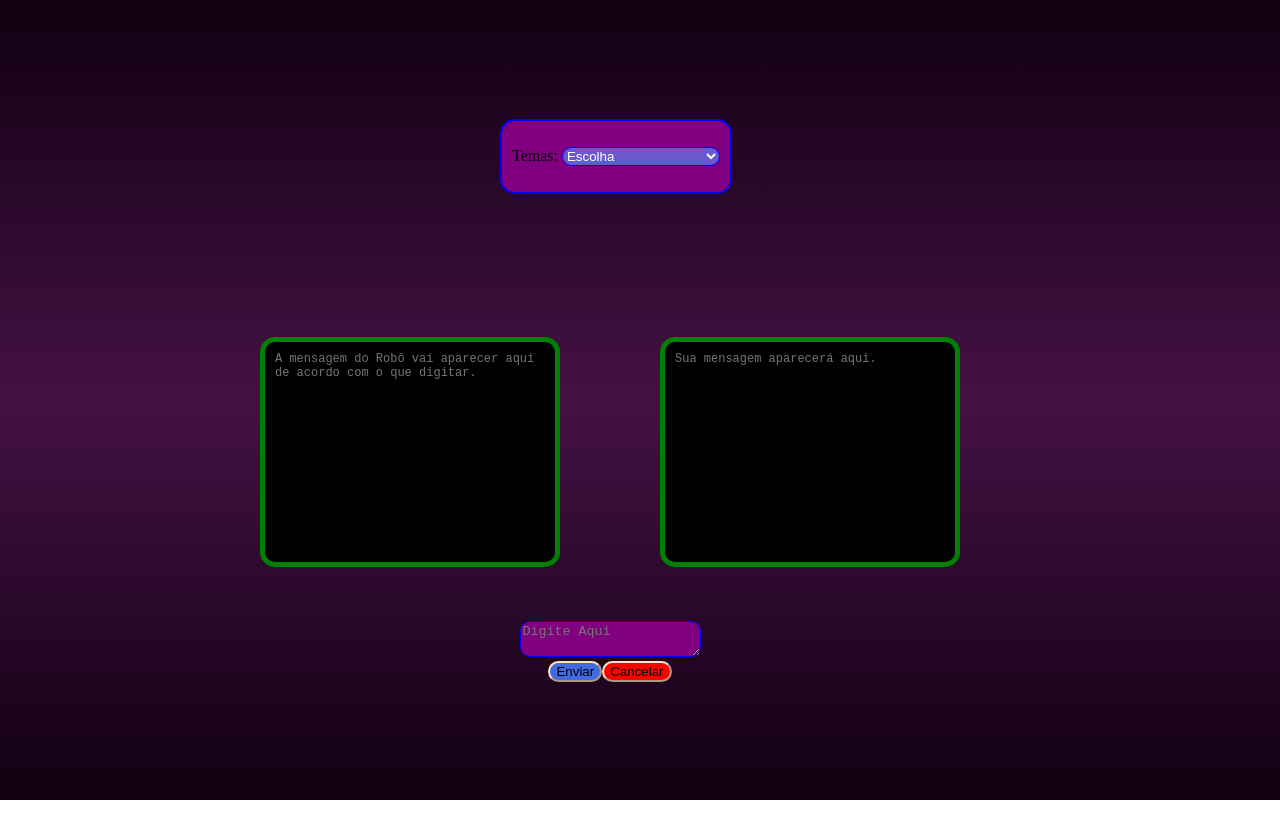
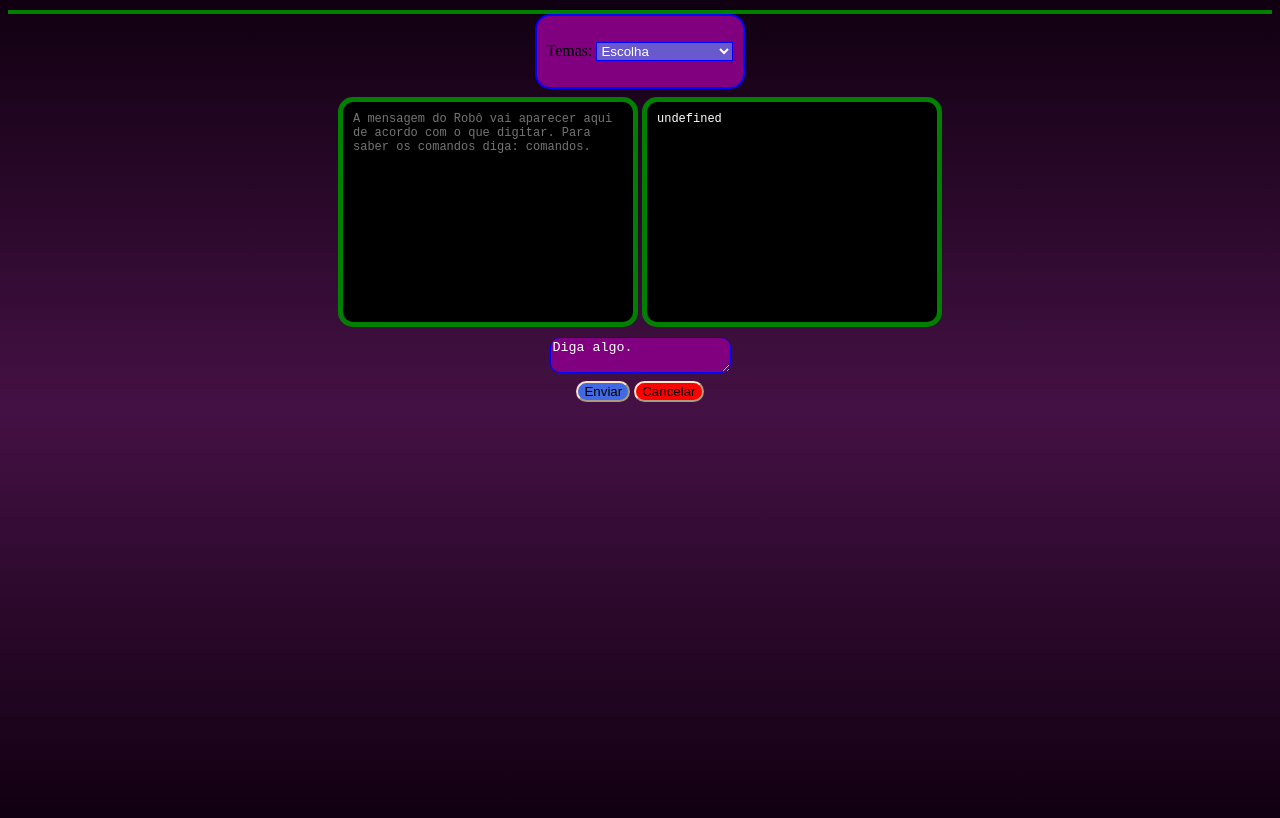
Before and after one commit to Gabrielbibiano1/Chatbot-Simples, a plain HTML site: page Chatbot.html in a window 1280 px wide. Both pictures are taken after a click on the button "Enviar". Drawn offline with Linux system fonts and the light colour scheme.

Commit message:
Commit 4

```diff
--- a/Chatbot.css
+++ b/Chatbot.css
@@ -1,29 +1,20 @@
 #body{
     background: linear-gradient(#101, #414, #101);
     height: 100vh;
-    margin: 0;
-    display: flex;
-    flex-direction: colum;
     align-items: center;
     text-align: center;
 }
-#tudo{
-    text-align: center;
-    margin: 210px;
-}
-#janeladetemas{
+#janelaDeTemas{
     border-radius: 15px;
     background-color: purple;
     border: 2px solid blue;
     padding: 10px;
-    margin: 500px;
-    margin-top: 0px;
 }
 #temas{
-    border-radius: 15px;
     background: #6959cd;
     border-color: blue;
     color: white;
+    background-image: none;
 }
 #send{
     border-radius: 15px;
@@ -37,40 +28,41 @@
     background-color: red;
     cursor: pointer;
 }
-#inserirtexto{
+#inserirTexto{
     border-radius: 10px;
     background-color: purple;
     border-color: blue;
     color: white;
 }
-#mensagemrobot{
+#mensagemRobot{
     border: 5px solid green;
     border-radius: 15px;
     background-color: black;
     color: white;
-    width: 270px;
-    height: 200px;
-    margin: 50px;
-    margin-top: 200px;
-    padding: 10px;
     text-align: left;
     font-size: 12px;
     outline:none;
     resize:none;
+    width: 270px;
+    height: 200px;
+    margin-top: 80px;
+    padding: 10px;
 }
-#mensagemenviada{
+#mensagemEnviada{
     border: 5px solid green;
     border-radius: 15px;
     border-color: green;
     background-color: black;
-    width: 270px;
-    height: 200px;
-    margin: 50px;
     font-size: 12px;
     color: white;
     text-align: left;
-    padding: 10px;
-    margin-top: 1px;
     outline:none;
     resize:none;
+    width: 270px;
+    height: 200px;
+    padding: 10px;
 }
+#informacoesDasOpcoes{
+    border:2px solid green;
+    margin-top: 10px;
+}
--- a/Chatbot.html
+++ b/Chatbot.html
@@ -1,43 +1,54 @@
 <!DOCTYPE html>
 <html>
     <head>
+        <meta name="viewport" content="width=device-width, initial-scale=1.0">
                <link href="Chatbot.css" rel="stylesheet">
     </head>
     <body id="body">
-<div id="tudo">
-    <dialog open id="janeladetemas">
+                    <div contentEditable="false" id="informacoesDasOpcoes">
+                    </div>
+        <div>
+            <dialog open id="janelaDeTemas">
         <form method="dialog">
             <section>
                 <p><label for="temas">Temas:</label>
                     <select id="temas" onChange="confirm()">
                         <option value="escolha" selected>Escolha</option>
-                <option value="noticias">Notícias</option>
                         <option value="previsaoDoTempo">Previsão do Tempo</option>
-                <option value="conhecimentosGerais">Conhecimentos Gerais</option>
+                        <option value="vendaDeEspaço1">Espaço1</option>
+                        <option value="vendaDeEspaço2">Espaço2</option>
                     </select>
                 </p>
             </section>
         </form>
             </dialog>
-<br>
-<table>
+        </div>
+            <table width="100%">
                 <tr>
+                    <thead>
+                        <th>
                             <form>
-            <textarea id="mensagemrobot" placeholder="A mensagem do Robô vai aparecer aqui de acordo com o que digitar."></textarea>
-            <textarea type="text" id="mensagemenviada" onkeyup="receberTexto()" placeholder="Sua mensagem aparecerá aqui."></textarea>
+                                <textarea id="mensagemRobot" placeholder="A mensagem do Robô vai aparecer aqui de acordo com o que digitar. Para saber os comandos diga: comandos."></textarea>
+                                <textarea type="text" id="mensagemEnviada" placeholder="Sua mensagem aparecerá aqui."></textarea>
                             </form>
-    </tr><br>
+                        </th>
+                    </thead>
+                    <tbody>
+                        <td>
+                            <form id="textoParaEnviar">
+                                <textarea type="text" id="inserirTexto" placeholder="Digite Aqui" onkeypress="return searchKeyPress(event)"></textarea>
+                            </form>
+                        </td>
+
+                    </tbody>
+                </tr>
                 <tr>
-        <form id="textoparaenviar">
-                <textarea type="text" id="inserirtexto" placeholder="Digite Aqui" onkeypress="return searchKeyPress(event)"></textarea>
-            </form>
-    </tr><br>
-    <tr>
+                    <td>
                         <button id="send" type="submit">Enviar</button>
-        <button id="cancel" type="reset" form="textoparaenviar" onkeypress="keypress()">Cancelar</button>
+                        <button id="cancel" type="reset" form="textoParaEnviar" onkeypress="keypress()">Cancelar</button>
+                    </td>
                 </tr>
                 </table>
-</div>
         <script src="Chatbot.js"></script>
 </body>
 </html>
--- a/Chatbot.js
+++ b/Chatbot.js
@@ -1,16 +1,53 @@
 var buttonSend = document.getElementById("send");
 var buttonCancel = document.getElementById("cancel");
 var comprimentos1 = ["Oi", "Olá", "Hello"];
+var listaDeComandos = ["Oi", "Formação Acadêmica", "Experiências Profissionais", "Objetivos", "Quais ferramentas sabe usar?", "Quais está aprendendo a usar?"];
+var textoRecebido = document.getElementById("mensagemEnviada").value;
+
+function comandos(){
+    textoRecebido = document.getElementById("mensagemEnviada").value;
+    if(textoRecebido == "comandos" || textoRecebido == "Comandos"){
+          for(let i=0; i<listaDeComandos.length; i++){
+            document.getElementById("mensagemRobot").value =
+            ("Digite algum dos comandos abaixo:" + "\n" + "- " + listaDeComandos[0] + ";" + "\n" + "- " + listaDeComandos[1] + ";" + "\n" + "- " + listaDeComandos[2] + ";" + "\n" + "- " + listaDeComandos[3] + ";" + "\n" + "- " + listaDeComandos[4] + ";" + "\n" + "- " + listaDeComandos[5] + ";");
+        }
+    } return
+}
 
 function write(){
-    var comprimentos1random = comprimentos1[Math.floor(Math.random() * comprimentos1.length)];
-    console.log(comprimentos1random);
+    comprimentos1random = comprimentos1[Math.floor(Math.random() * comprimentos1.length)];
+    textoRecebido = document.getElementById("mensagemEnviada").value;
+    if (textoRecebido == "oi" || textoRecebido == "Oi"){
+        document.getElementById("mensagemRobot").value = comprimentos1random;
+    } else if(textoRecebido == "comandos" || textoRecebido == "Comandos"){
+        comandos();
+    }else{
+        console.log("Diga algo.")
+    }return
 }
 
 function none(){
-    var textArea = document.getElementById("inserirtexto");
-    textArea.firstChild.nodeValue = "";
-    console.log("Diga algo que seja possível de responder até o momento.");
+    textoRecebido = document.getElementById("inserirTexto").value;
+    document.getElementById("mensagemEnviada").value = textoRecebido;
+    document.getElementById("inserirTexto").innerHTML = "Diga algo.";
+    if(textoRecebido == undefined){
+        textoRecebido = "Diga algo."
+    }
+}
+
+buttonSend.onclick = function receberTexto(){
+    textoRecebido = document.getElementById("inserirTexto").value;
+    document.getElementById("mensagemEnviada").value = textoRecebido;
+    document.getElementById("inserirTexto").innerHTML = "inserirTexto"[0].defaultValue;
+    if(textoRecebido == "oi" || textoRecebido == "Oi"){
+        write();
+    }else if(textoRecebido == "comandos" || textoRecebido == "Comandos"){
+        write();
+    } else if(textoRecebido == "formação acadêmica" || textoRecebido == "Formação Acadêmica"){
+        document.getElementById("mensagemRobot").value = ("Pós-graduação em Gestão Pública: 03/2021-08/2021" + "\n" + "Bacharel em Administração: 01/2013-12/2019");
+    } else {
+        none();
+    } return
 }
 
 function searchKeyPress(e){
@@ -22,35 +59,34 @@ function searchKeyPress(e){
     return true;
 }
 
-buttonSend.onclick = function receberTexto(){
-    var textoRecebido = document.getElementById("inserirtexto").value;
-    document.getElementById("mensagemenviada").value = textoRecebido;
-    document.getElementById("inserirtexto").innerHTML = "inserirtexto"[0].defaultValue;
-    if(textoRecebido == "oi"){
-        write();
-    }else if(textoRecebido == null || textoRecebido == "" || textoRecebido == undefined){
-        none();
-    }else {
+buttonCancel.onclick = function limparTexto(){
+    if (document.getElementById("textoParaEnviar").value === undefined){
+        var oldValue = document.getElementById("textoParaEnviar").value;
+            var newValue;
+            if (!oldValue) {
+                newValue = "Diga algo.";
+                newValue = document.getElementById("mensagemEnviada").value;
+            } else {
+                newValue = oldValue;
+            }
+    } else{
         none();
     }
 }
-
-  buttonCancel.onclick = function limparTexto() {
-    document.getElementById("inserirtexto").textContent = ""
-    console.log("Campo de mensagem vazio");
-  }
 
 function confirm(){
     let select = document.querySelector("#temas");
     let optionsValue = select.options[select.selectedIndex];
     let value = optionsValue.value;
-    if (value == "noticias"){
-        console.log("Funcionou!");
-    }else if (value == "previsaoDoTempo"){
+    if (value == "previsaoDoTempo"){
+        var previsao = '<img src="https://www.tempo.com/wimages/foto5db3525222e522cb816233b9af68832b.png">';
+        document.getElementById("informacoesDasOpcoes").innerHTML = previsao;
+    }else if (value == "vendaDeEspaço1"){
             console.log("Funcionou!");
-    }else if (value == "conhecimentosGerais"){
+    }else if (value == "vendaDeEspaço2"){
             console.log("Funcionou!");
     }else {
-        console.log("Escolha um tema");
-    }
+        var semConteudo = "";
+        document.getElementById("informacoesDasOpcoes").innerHTML = semConteudo;
+    } return
 }
```
Lines whose indentation alone changed are shown as unchanged.
